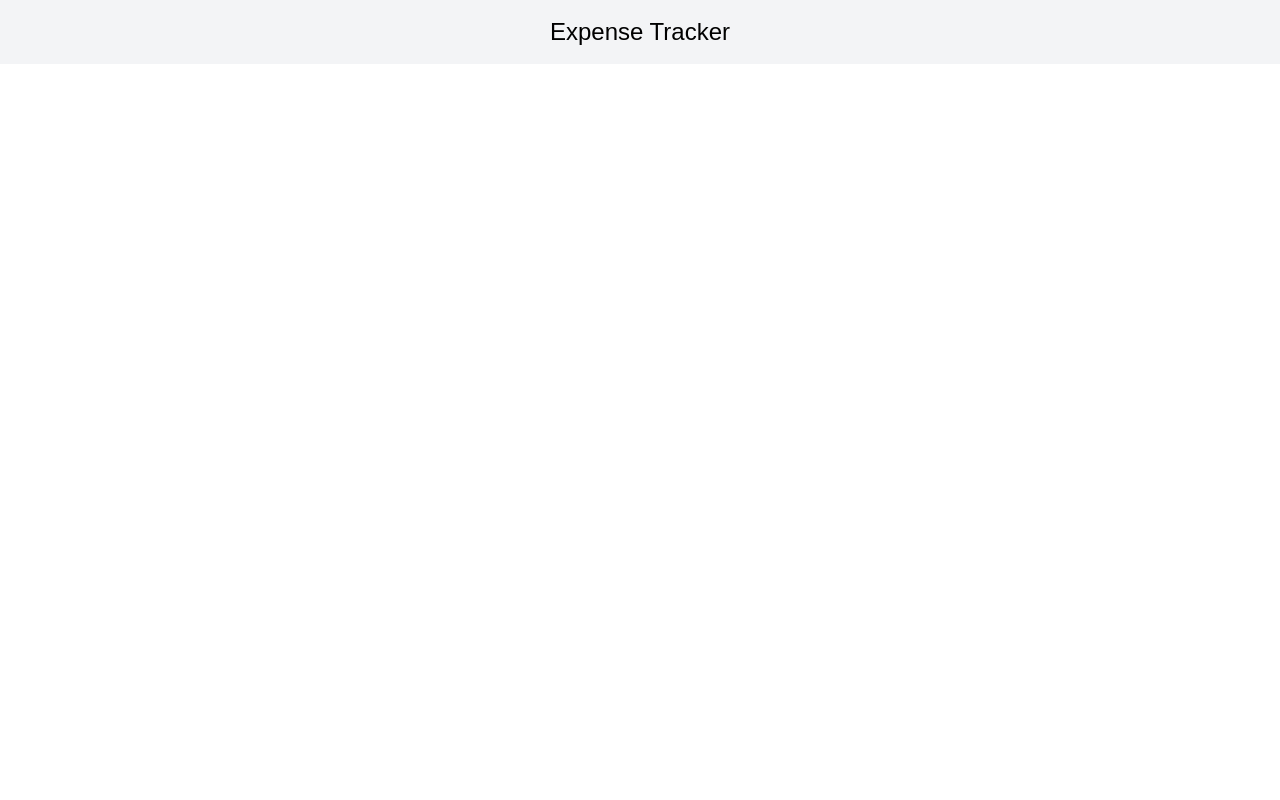
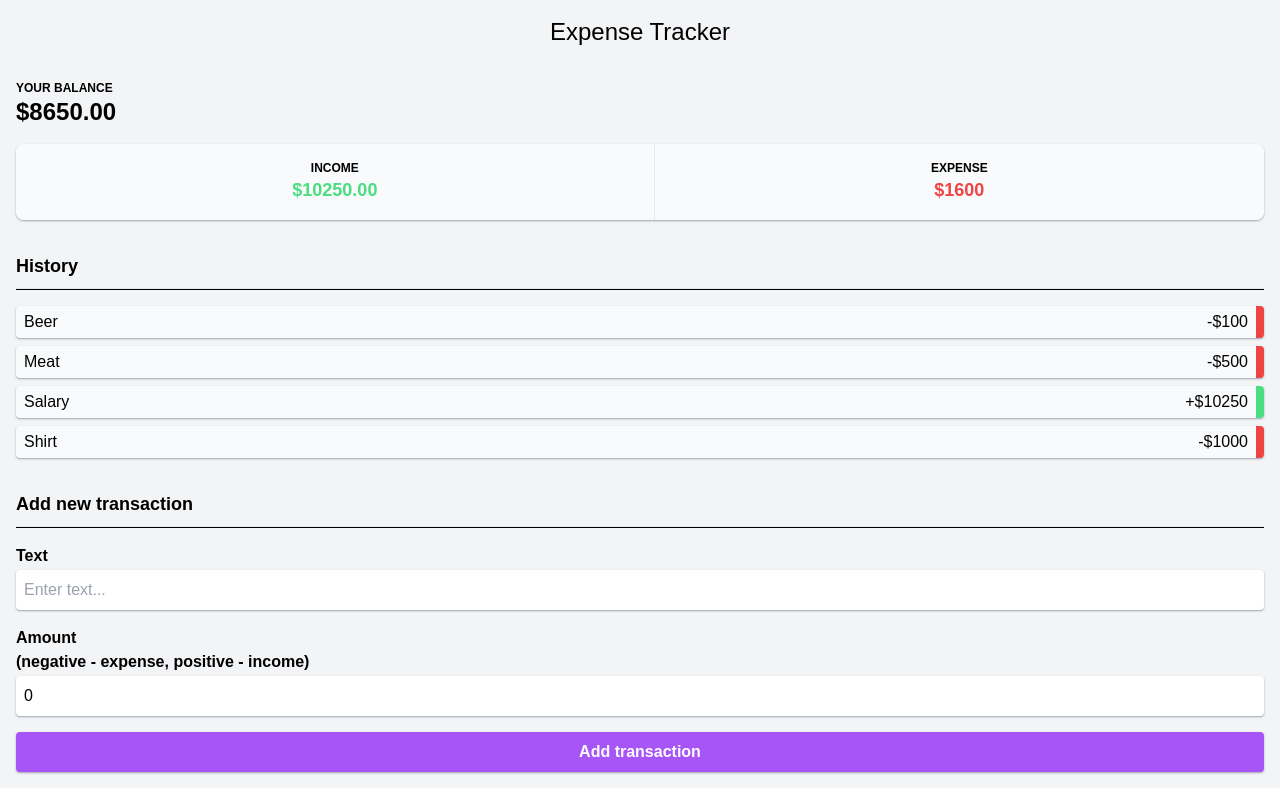
Before and after one commit to Manu-Martinez/expense-tracker, a React (Create React App) app: page / in a window 1280 px wide. Built offline with nearby package versions, Linux system fonts and the light colour scheme.

Commit message:
added components

```diff
--- a/src/App.js
+++ b/src/App.js
@@ -1,13 +1,22 @@
 import React from "react";
+
 import Header from "./components/Header";
+import Balance from "./components/Balance";
+import History from "./components/History";
+import NewTransaction from "./components/NewTransaction";
+
+import { GlobalProvider } from "./context/GlobalState";
 
 function App() {
   return (
-    <div className="grid grid-flow-row gap-8 bg-gray-100 p-4 font-montserrat">
-      <Header>
-
-      </Header>
-    </div>
+    <GlobalProvider>
+      <div className="grid grid-flow-row gap-8 bg-gray-100 p-4 font-montserrat">
+        <Header />
+        <Balance />
+        <History />
+        <NewTransaction />
+      </div>
+    </GlobalProvider>
   );
 }
 
```
